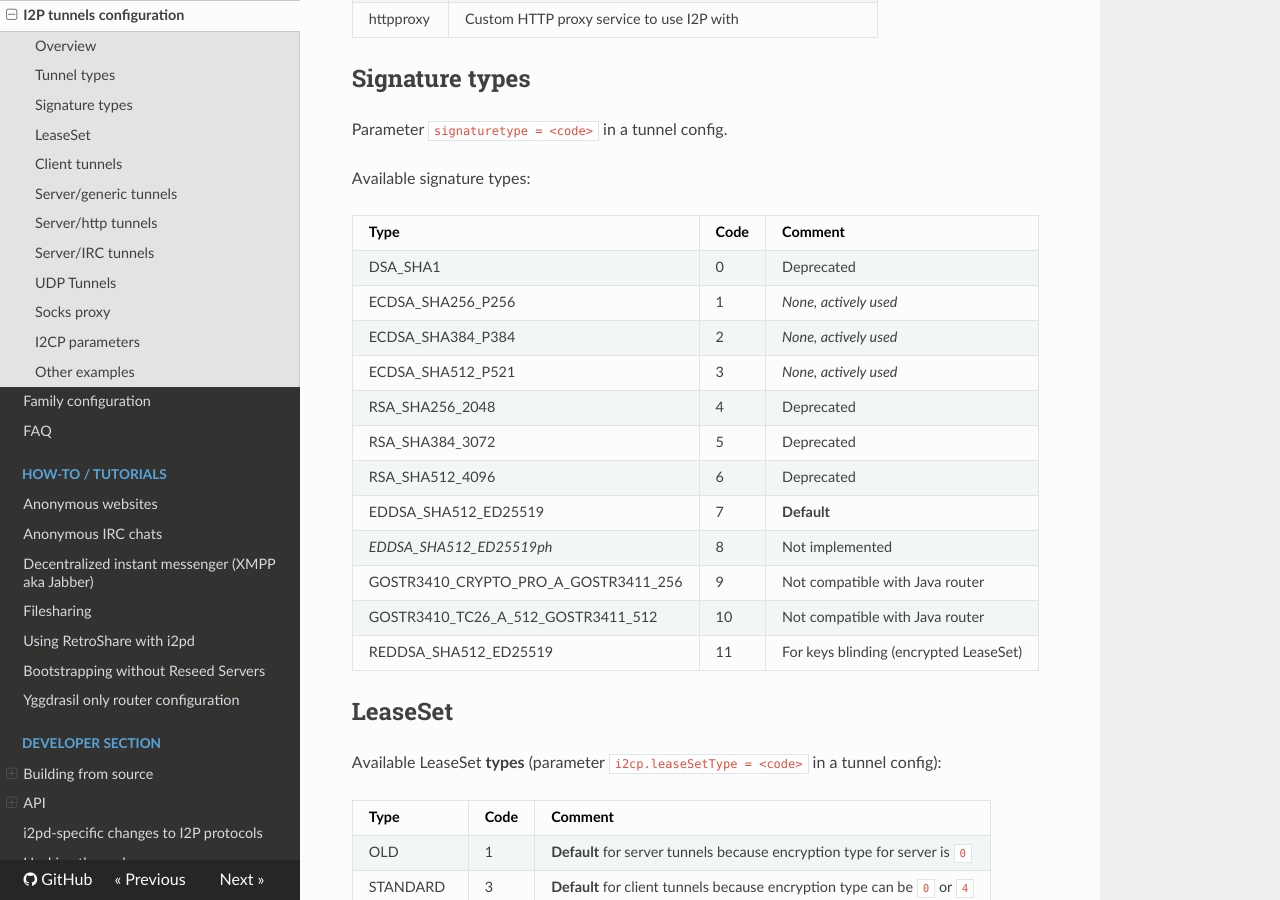
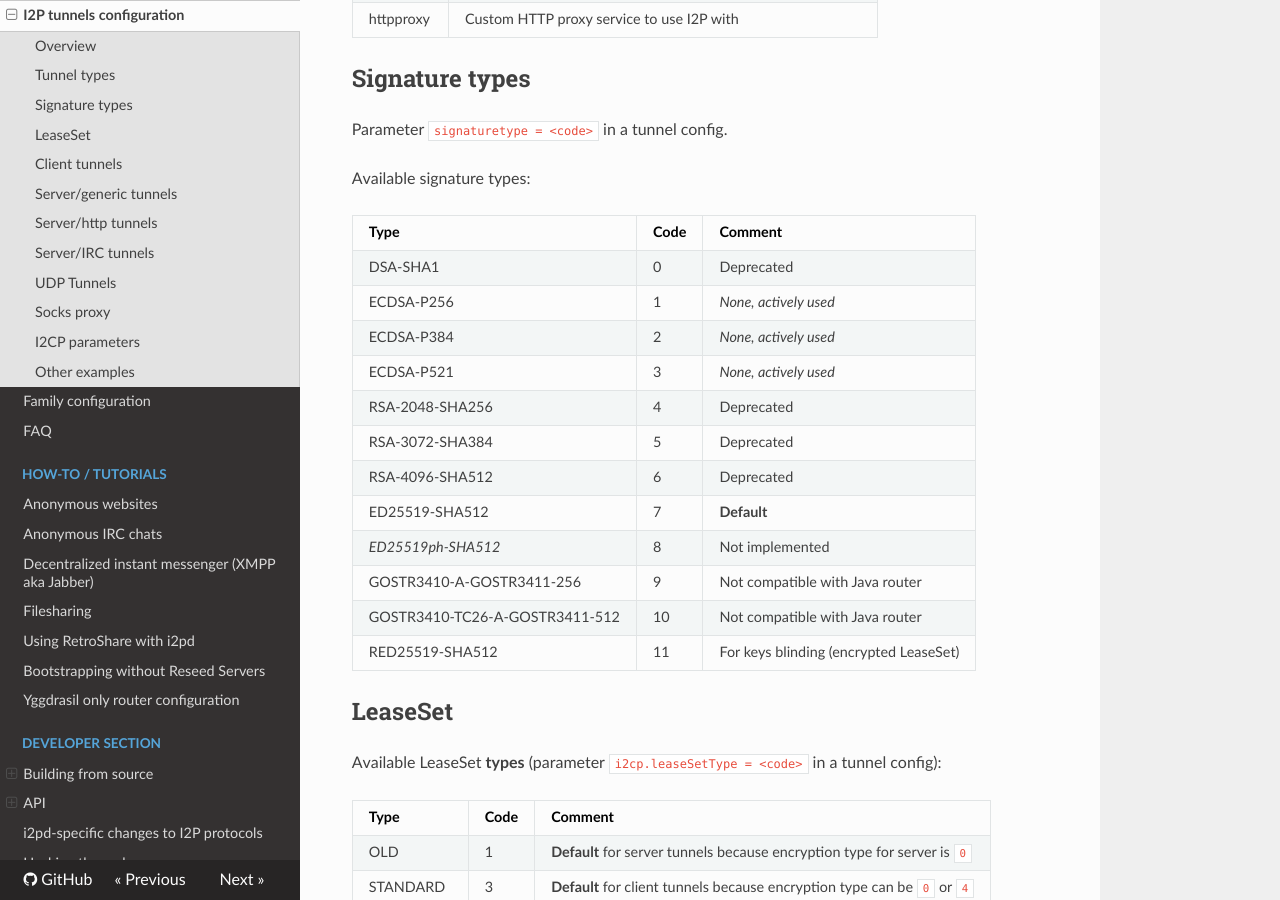
Before and after one commit to PurpleI2P/i2pd_docs_en, an MkDocs documentation site: the page built from docs/user-guide/tunnels.md, in a window 1280 px wide and 900 px high, scrolled down 768 px. Built offline with MkDocs 1.6.1, drawn with Linux system fonts in a browser that asks for light colours; nearby versions of some CDN libraries; old or Windows-style settings are respelled for this version of MkDocs.

Commit message:
Corrected signature type names
like this: https://github.com/PurpleI2P/i2pd-tools/blob/master/common/key.hpp#L11

```diff
--- a/docs/user-guide/tunnels.md
+++ b/docs/user-guide/tunnels.md
@@ -36,18 +36,18 @@ Available signature types:
 
 Type                                 | Code | Comment
 ------------------------------------ | ---- | -----------
-DSA_SHA1                             | 0    | Deprecated
-ECDSA_SHA256_P256                    | 1    | *None, actively used*
-ECDSA_SHA384_P384                    | 2    | *None, actively used*
-ECDSA_SHA512_P521                    | 3    | *None, actively used*
-RSA_SHA256_2048                      | 4    | Deprecated
-RSA_SHA384_3072                      | 5    | Deprecated
-RSA_SHA512_4096                      | 6    | Deprecated
-EDDSA_SHA512_ED25519                 | 7    | **Default**
-*EDDSA_SHA512_ED25519ph*             | 8    | Not implemented
-GOSTR3410_CRYPTO_PRO_A_GOSTR3411_256 | 9    | Not compatible with Java router
-GOSTR3410_TC26_A_512_GOSTR3411_512   | 10   | Not compatible with Java router
-REDDSA_SHA512_ED25519                | 11   | For keys blinding (encrypted LeaseSet)
+DSA-SHA1                             | 0    | Deprecated
+ECDSA-P256                           | 1    | *None, actively used*
+ECDSA-P384                           | 2    | *None, actively used*
+ECDSA-P521                           | 3    | *None, actively used*
+RSA-2048-SHA256                      | 4    | Deprecated
+RSA-3072-SHA384                      | 5    | Deprecated
+RSA-4096-SHA512                      | 6    | Deprecated
+ED25519-SHA512                       | 7    | **Default**
+*ED25519ph-SHA512*                   | 8    | Not implemented
+GOSTR3410-A-GOSTR3411-256            | 9    | Not compatible with Java router
+GOSTR3410-TC26-A-GOSTR3411-512       | 10   | Not compatible with Java router
+RED25519-SHA512                      | 11   | For keys blinding (encrypted LeaseSet)
 
 LeaseSet
 ------------
```
